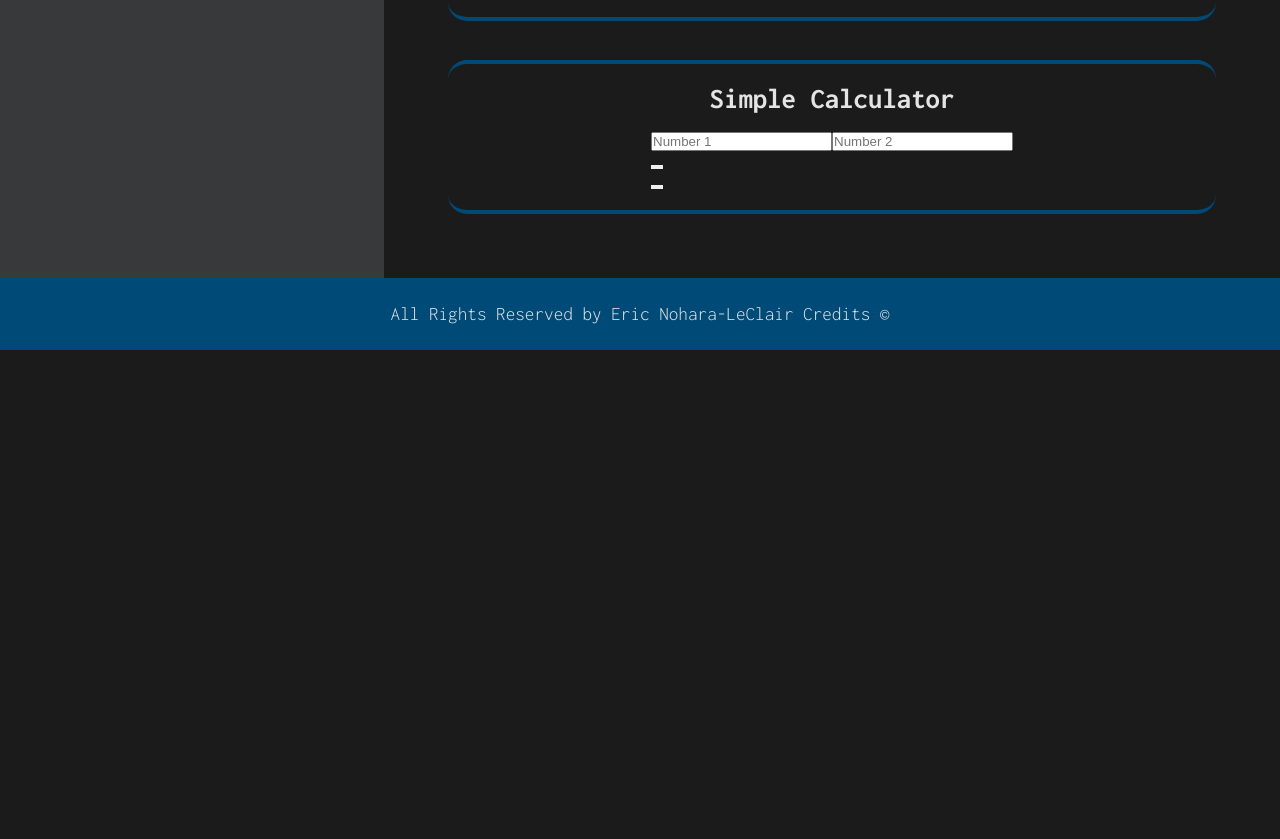
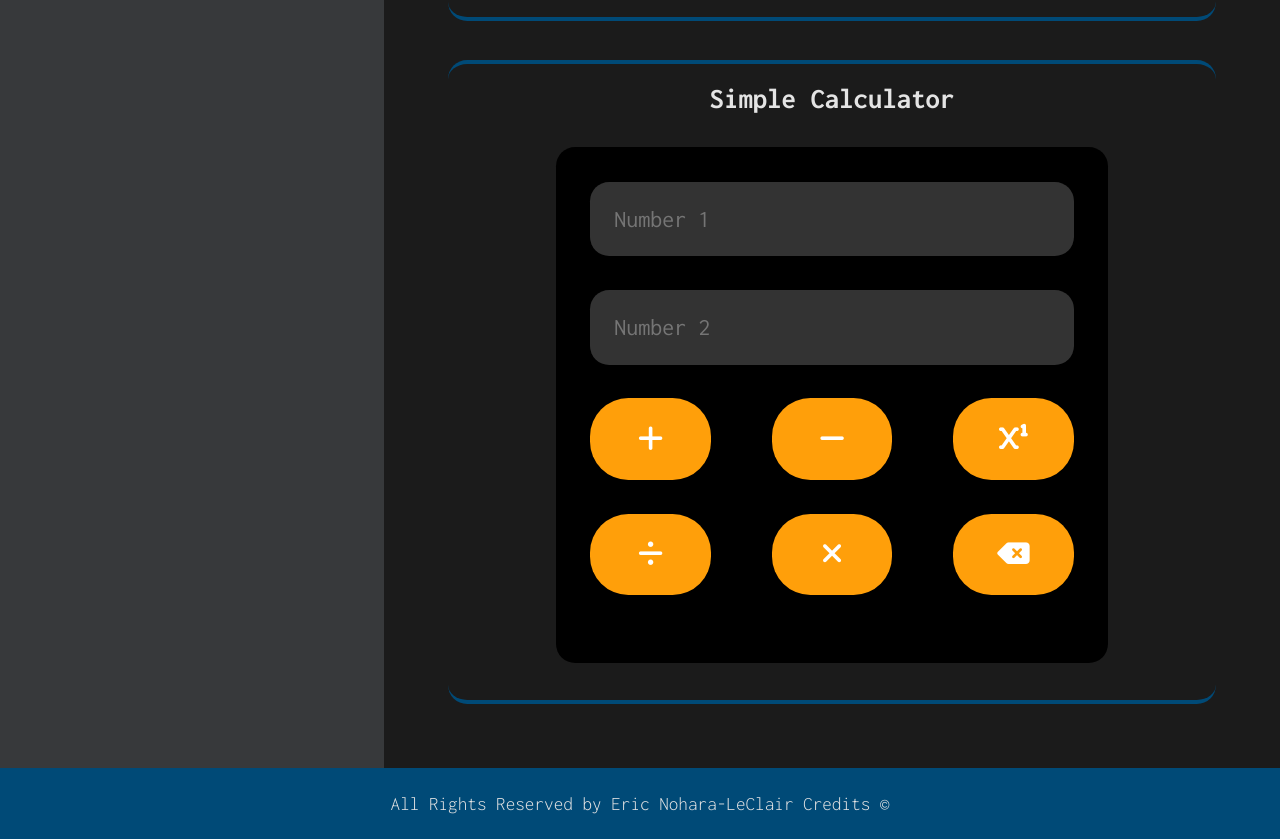
Before and after one commit to EricNohara/mp-3, a React (Vite) app: page /projects in a window 1280 px wide. Shown: the part 1404-2243 px from the top of the page. Before the commit the page ends 1754 px from the top, so only its background shows below. Built offline with nearby package versions, Linux system fonts and the light colour scheme.

Commit message:
added calculator shell

```diff
--- a/index.html
+++ b/index.html
@@ -9,6 +9,10 @@
       href="https://fonts.googleapis.com/css2?family=Inconsolata:wght@200..900&display=swap"
       rel="stylesheet"
     />
+    <script
+      src="https://kit.fontawesome.com/61739c9a9f.js"
+      crossorigin="anonymous"
+    ></script>
     <title>Online Resume</title>
   </head>
   <body>
--- /dev/null
+++ b/src/components/Calculator.tsx
@@ -0,0 +1,80 @@
+import styled from "styled-components";
+
+export const Calculator = styled.form`
+  display: flex;
+  flex-direction: column;
+  align-items: center;
+  width: 80%;
+  margin: 2.5%;
+  background-color: black;
+  padding: 5%;
+  border-radius: 1rem;
+
+  input {
+    width: 100%;
+    padding: 5%;
+    font-size: 1.25rem;
+    border-radius: 1rem;
+    margin-bottom: 7%;
+    font-family: inherit;
+    background-color: var(--calc-input-color);
+    border: none;
+    color: white;
+  }
+`;
+
+export const CalcBtnContainer = styled.div`
+  display: flex;
+  flex-direction: column;
+  width: 100%;
+  grid-template-columns: repeat(3, 33%);
+  grid-template-rows: repeat(2, 50%);
+  justify-items: center;
+  align-items: center;
+`;
+
+export const BtnRow = styled.div`
+  display: flex;
+  width: 100%;
+  align-items: center;
+  justify-content: space-between;
+  margin-bottom: 7%;
+
+  button {
+    width: 25%;
+    padding: 5%;
+    font-size: 1.5rem;
+    border-radius: 2rem;
+    font-weight: bold;
+    background-color: var(--calc-btn-color);
+    color: white;
+    border: none;
+  }
+
+  button:hover {
+    cursor: pointer;
+  }
+
+  button:active {
+    background-color: var(--calc-btn-color-active);
+  }
+
+  @media screen and (max-width: 750px) {
+    button {
+      font-size: 1rem;
+    }
+  }
+`;
+
+export const CalcOutputContainer = styled.div`
+  display: flex;
+  align-items: center;
+  justify-content: center;
+  width: 100%;
+  background-color: var(--calc-output-color);
+  border-radius: 1rem;
+
+  p {
+    padding: 100%;
+  }
+`;
--- a/src/global.css
+++ b/src/global.css
@@ -64,3 +64,7 @@ a:hover {
   text-shadow: 0 0 20px white;
   transition-duration: 0.2s;
 }
+
+.warning::placeholder {
+  color: red;
+}
--- a/src/pages/Projects.tsx
+++ b/src/pages/Projects.tsx
@@ -3,6 +3,8 @@ import {
   SubcontentContainer,
   ImgContentContainer,
 } from "../components/GlobalStyledComponents";
+
+import { BtnRow, CalcBtnContainer, Calculator } from "../components/Calculator";
 
 export default function Projects() {
   return (
@@ -129,7 +131,7 @@ export default function Projects() {
       </SubcontentContainer>
       <SubcontentContainer>
         <h2>Simple Calculator</h2>
-        <form id="calculator">
+        <Calculator>
           <input
             id="num1-input"
             type="number"
@@ -142,34 +144,34 @@ export default function Projects() {
             placeholder="Number 2"
             required
           />
-          <div class="calc-btn-container">
-            <div class="btn-row">
+          <CalcBtnContainer>
+            <BtnRow>
               <button id="add-btn">
-                <i class="fa-solid fa-plus"></i>
+                <i className="fa-solid fa-plus"></i>
               </button>
               <button id="minus-btn">
-                <i class="fa-solid fa-minus"></i>
+                <i className="fa-solid fa-minus"></i>
               </button>
               <button id="power-btn">
-                <i class="fa-solid fa-superscript"></i>
+                <i className="fa-solid fa-superscript"></i>
               </button>
-            </div>
-            <div class="btn-row">
+            </BtnRow>
+            <BtnRow>
               <button id="divide-btn">
-                <i class="fa-solid fa-divide"></i>
+                <i className="fa-solid fa-divide"></i>
               </button>
               <button id="times-btn">
-                <i class="fa-solid fa-xmark"></i>
+                <i className="fa-solid fa-xmark"></i>
               </button>
               <button id="clear-btn">
-                <i class="fa-solid fa-delete-left"></i>
+                <i className="fa-solid fa-delete-left"></i>
               </button>
-            </div>
-          </div>
-          <div class="calc-output-container">
+            </BtnRow>
+          </CalcBtnContainer>
+          <div className="calc-output-container">
             <h3 id="output"></h3>
           </div>
-        </form>
+        </Calculator>
       </SubcontentContainer>
     </>
   );
```
